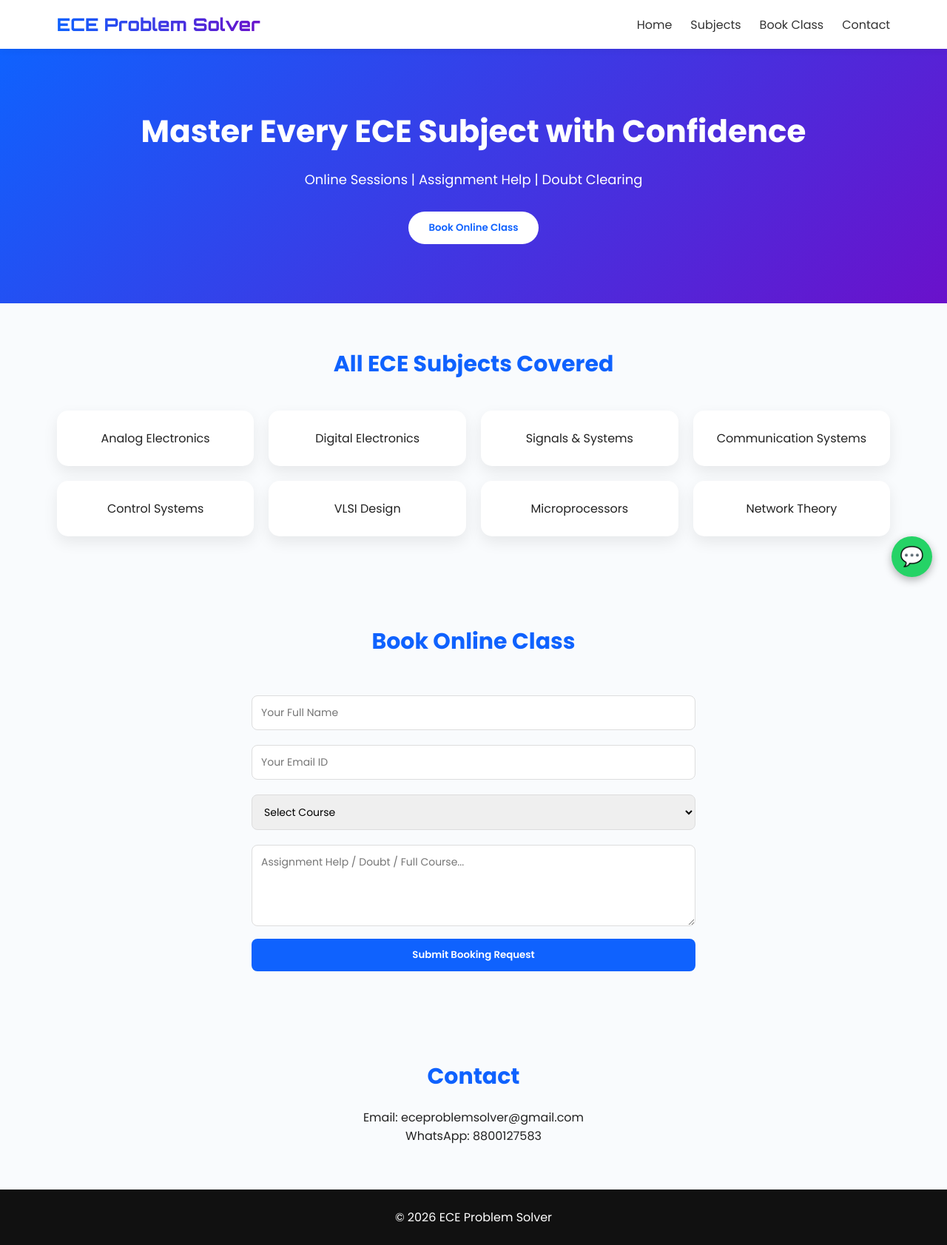
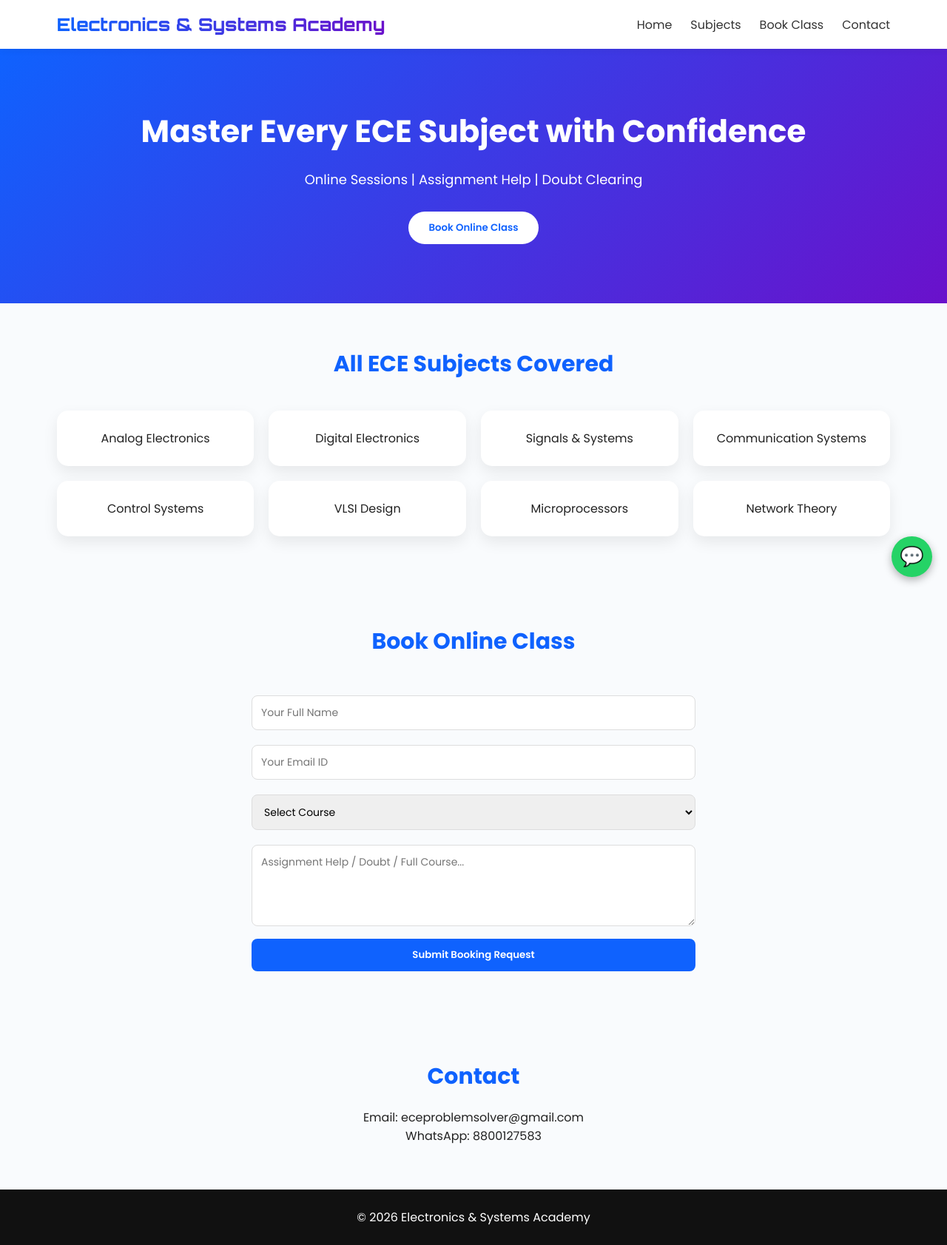
Before and after one commit to Aryesh02/Ece-Project-Folder, a plain HTML site: page Frontend/index.html in a window 1280 px wide. Shown: the whole page at 74% size. Drawn offline with Linux system fonts and the light colour scheme.

Commit message:
Changed the name on frontend

```diff
--- a/Frontend/index.html
+++ b/Frontend/index.html
@@ -3,7 +3,7 @@
 <head>
 <meta charset="UTF-8">
 <meta name="viewport" content="width=device-width, initial-scale=1.0">
-<title>ECE Problem Solver</title>
+<title>Electronics & Systems Academy</title>
 
 <link href="https://fonts.googleapis.com/css2?family=Poppins:wght@300;400;600;700&family=Orbitron:wght@600;800&display=swap" rel="stylesheet">
 
@@ -245,7 +245,7 @@ footer{
 <body>
 
 <nav>
-    <div class="logo">ECE Problem Solver</div>
+    <div class="logo">Electronics & Systems Academy</div>
     <div class="menu-toggle" onclick="toggleMenu()">☰</div>
     <ul id="navLinks">
         <li><a href="#">Home</a></li>
@@ -309,7 +309,7 @@ footer{
 </section>
 
 <footer>
-    © 2026 ECE Problem Solver
+    © 2026 Electronics & Systems Academy
 </footer>
 
 <a href="https://wa.me/918800127583" target="_blank" class="whatsapp-float">💬</a>
```
